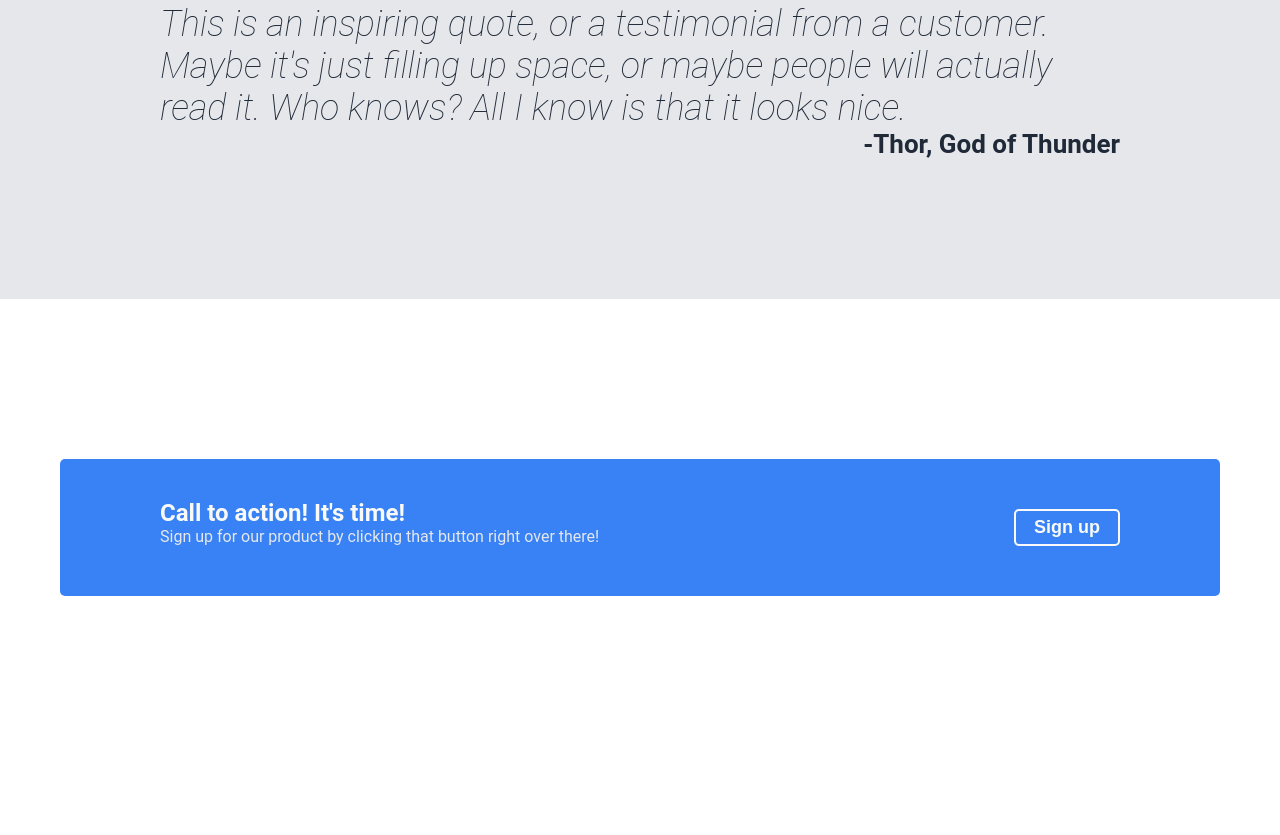
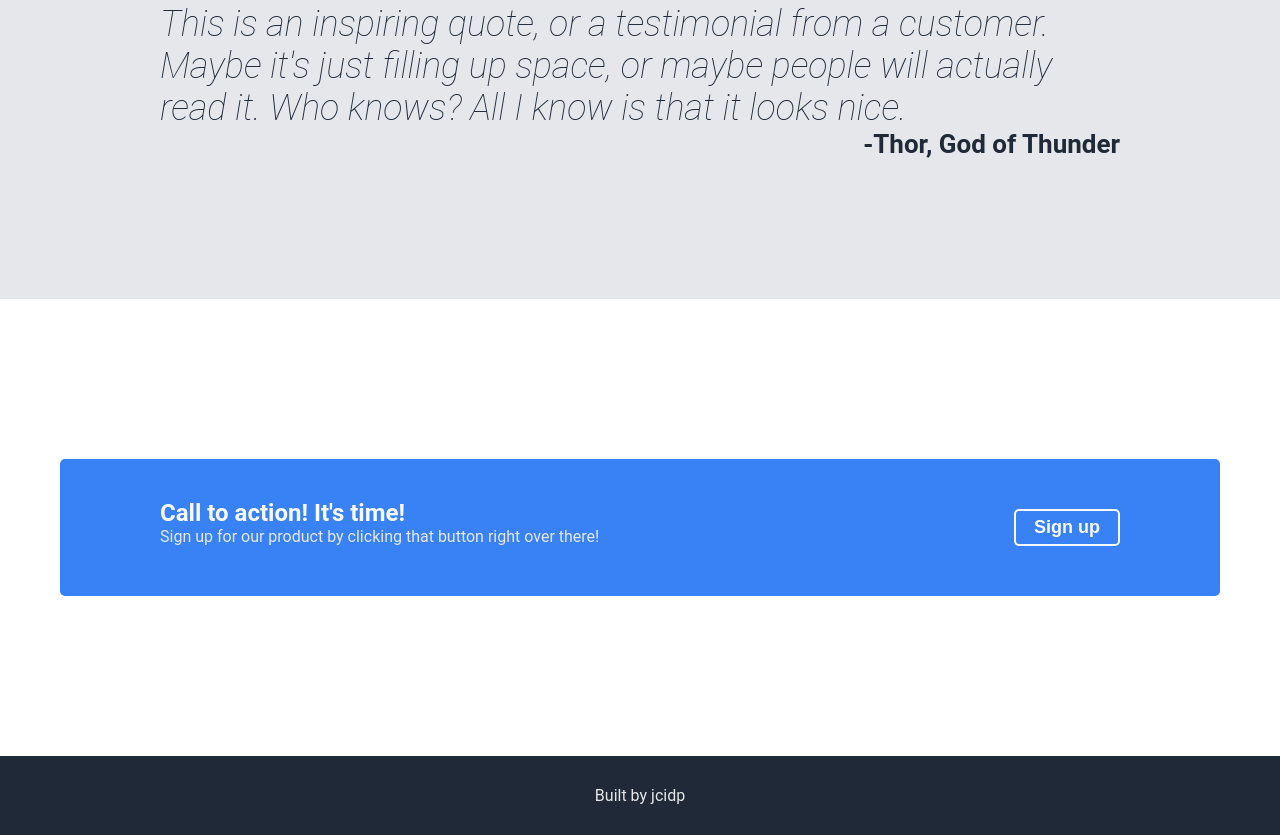
Before and after one commit to jcidp/odin-landing, a plain HTML site: page index.html in a window 1280 px wide. Shown: the part 1143-1978 px from the top of the page. Before the commit the page ends 1899 px from the top, so only its background shows below. Drawn offline with Linux system fonts and the light colour scheme.

Commit message:
Add a footer

```diff
--- a/index.html
+++ b/index.html
@@ -64,5 +64,8 @@
             <button class="cta">Sign up</button>
         </div>
     </section>
+    <footer>
+        <p><a href="https://github.com/jcidp" target="_blank">Built by jcidp</a></p>
+    </footer>
 </body>
 </html>
--- a/styles.css
+++ b/styles.css
@@ -156,3 +156,20 @@ p.cta {
 button.cta {
     border: 2px solid #f9faf8
 }
+
+footer {
+    background-color: #1f2937;
+    color: #e5e7eb;
+    text-align: center;
+    margin: 0;
+    padding: 30px;
+}
+
+footer p {
+    margin: 0;
+}
+
+footer a {
+    text-decoration: none;
+    color: #e5e7eb;
+}
```
